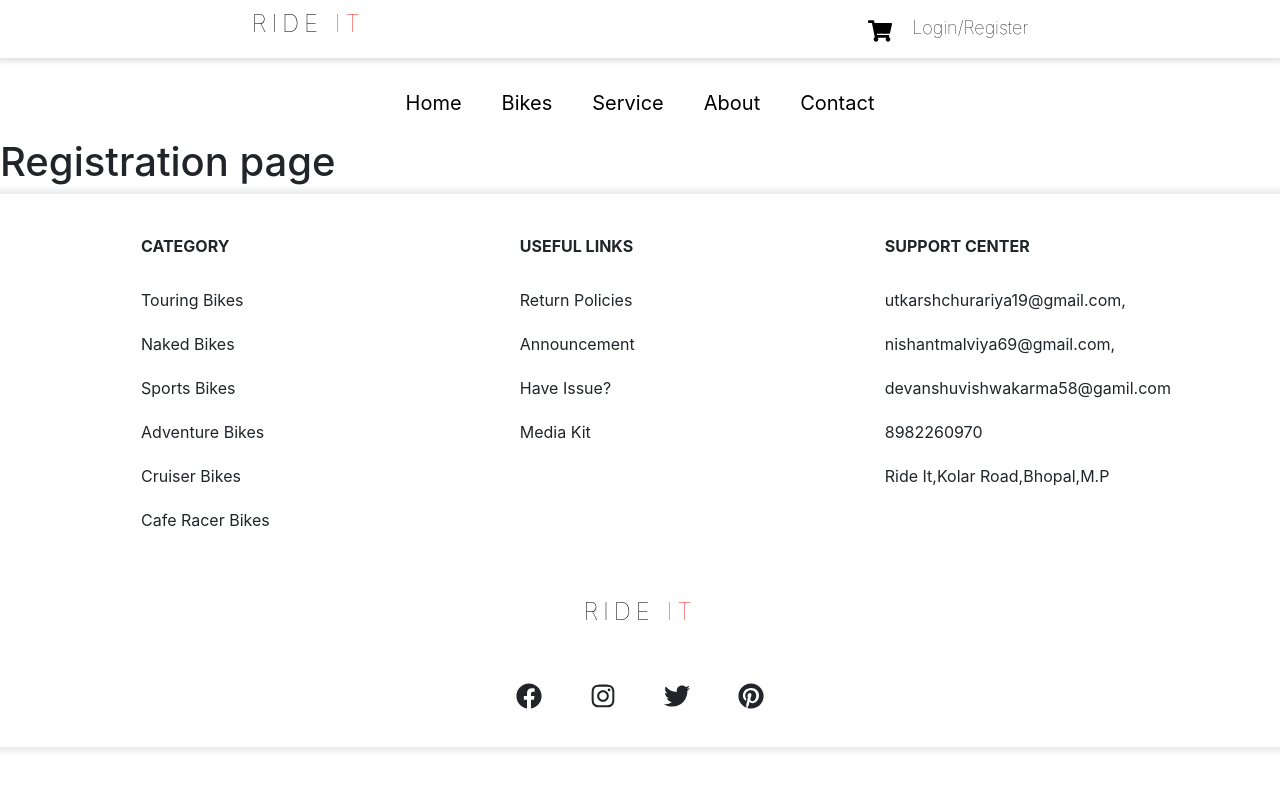
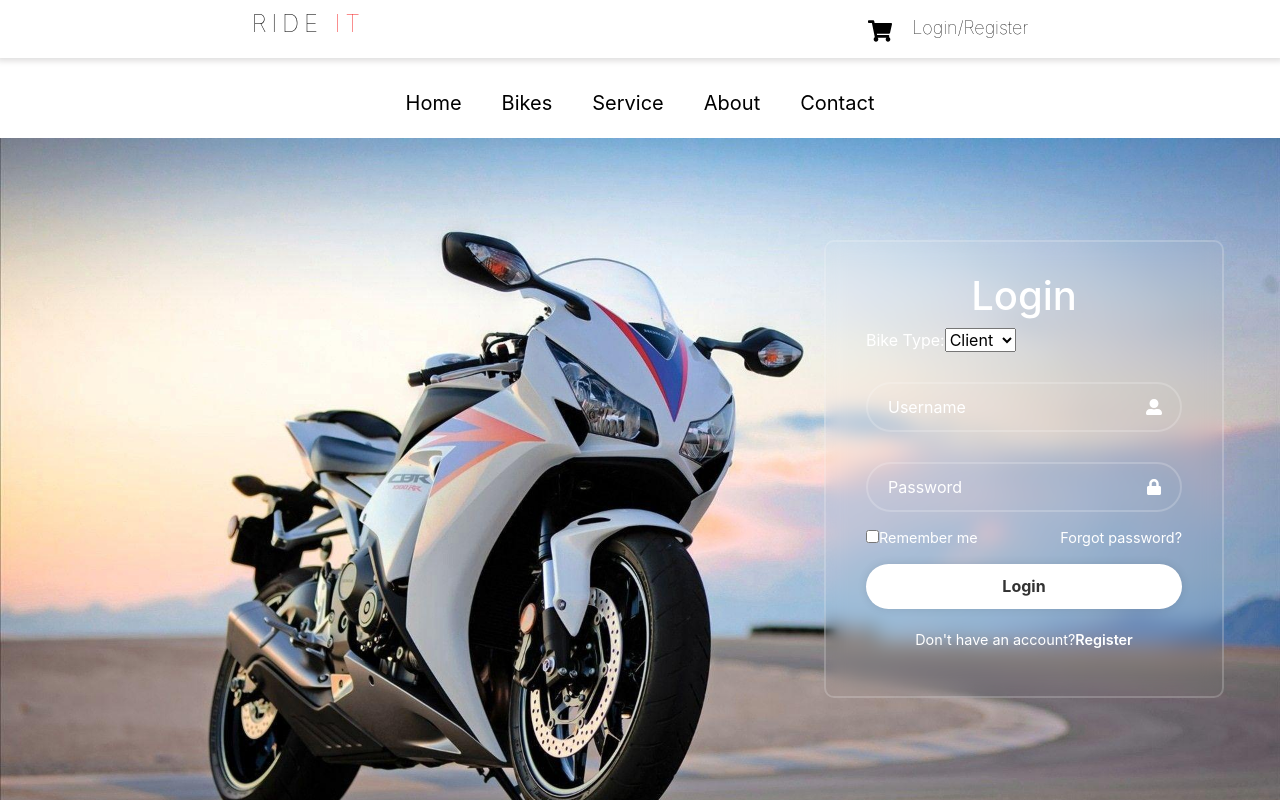
Before and after one commit to Utk1rs8/React_internship, a React (Create React App) app: page /registrationform in a window 1280 px wide. Shown: the top 800 px of the page. Built offline with nearby package versions, Linux system fonts and the light colour scheme.

Commit message:
registration page

```diff
--- a/src/Registrationform.js
+++ b/src/Registrationform.js
@@ -1,9 +1,46 @@
+import React from 'react'
+// import './LoginForm.css'
+import { FaUserAlt } from "react-icons/fa";
+import { FaLock } from "react-icons/fa";
+import { Link,Outlet } from 'react-router-dom';
+
 const Registrationform=()=>{
     return(
         <>
-        <h1>Registration page</h1>
+   <div id="Loginform">
+   <div className='wrapper'>
+        <form action="">
+            <h1>Login</h1>
+            <div>
+            <label>Bike Type:</label>
+            <select name="client_admin" id="client_admin">
+                <option value="client">Client</option>
+                <option value="admin">Admin</option>
+            </select>
+            </div>
+            <div className="input-box">
+                <input type="text" placeholder="Username" required/>
+                <FaUserAlt className='icon'/>
+            </div>
+            <div className="input-box">
+                <input type="password" placeholder="Password" required/>
+                <FaLock className='icon'/>
+            </div>
+            <div className="remember-forgot">
+                <label><input type="checkbox" />Remember me</label>
+                <a href="#">Forgot password?</a>
+            </div>
+            <button type='submit'><Link id='login-button' to="../Adminlogin">Login</Link></button>
+            <div className="register-link">
+                <p>Don't have an account?<Link to="../registrationform">Register</Link></p>
+            </div>
+        </form>
+    </div>
 
-        </>
+   </div>
+   <Outlet/>
+
+   </>
     )
 }
 
```
